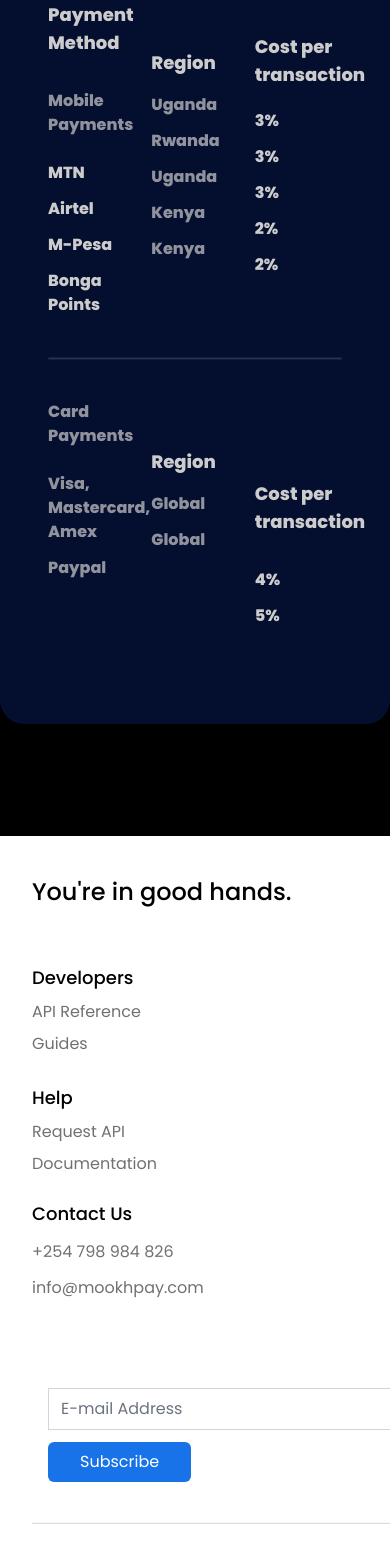
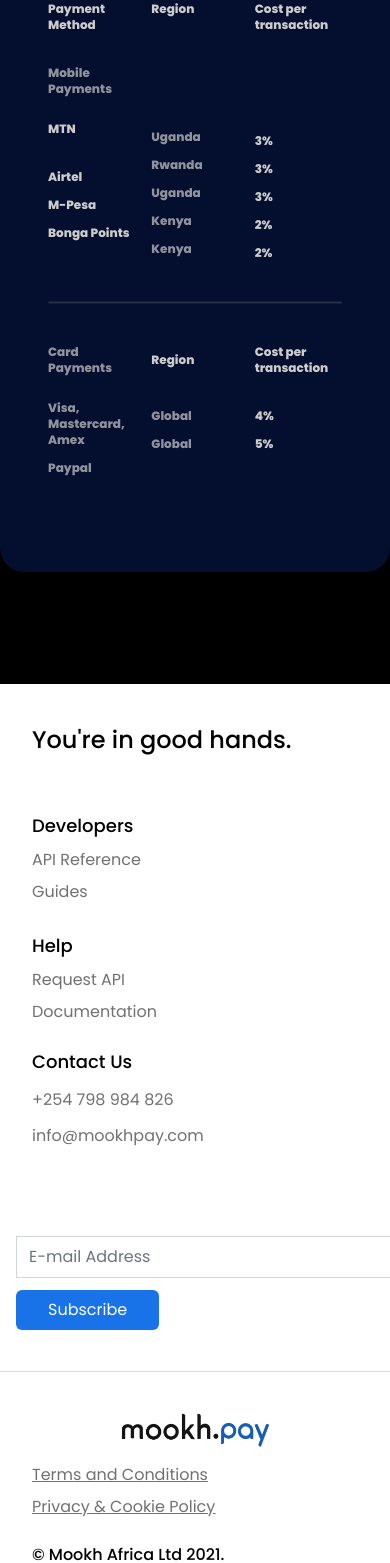
Before and after one commit to MOOKHAFRICA/mookhpay-landing, a Next.js app: page / in a window 390 px wide. Shown: the part 3840-5403 px from the top of the page. Built offline with nearby package versions, Linux system fonts and the light colour scheme.

Commit message:
made card responsive

```diff
--- a/components/footer.js
+++ b/components/footer.js
@@ -39,14 +39,14 @@
   const yearNow = new Date().getFullYear();
 
   return (
-    <footer className="mx-8 mt-10 mb-14 w-screen">
-      <div className="container mx-auto">
-        <div>
+    <footer className=" mt-10 mb-14 w-screen">
+      <div className="container ">
+        <div className="mx-8">
           <h1 className="text-blck font-medium text-2xl">
             You're in good hands.
           </h1>
         </div>
-        <div className="grid grid-cols-1 md:grid-cols-3 mt-14">
+        <div className="grid grid-cols-1 md:grid-cols-3 mt-14 mx-8">
           <div>
             <div>
               <p className="text-black font-medium text-lg">Developers</p>
@@ -117,7 +117,7 @@
         </div>
         <form onSubmit={handleSubmit}>
           <div className="lg:flex space-x-4 md:space-x-16 mt-10 lg:mt-24">
-            <div className="invisible lg:visible">
+            <div className="invisible lg:visible mx-8">
               <p className="text-black  font-semibold">
                 Receive the latest <br />
                 updates from our team
@@ -156,25 +156,25 @@
         <div className="mt-10 mb-10 border-b border-gray-600 opacity-20 xlg:mr-28">
           <hr />
         </div>
-        <div className="grid text-center lg:text-justify grid-cols-1 lg:grid-cols-4 mt-6">
-          <div className="mb-4">
+        <div className="grid grid-cols-1 lg:grid-cols-4 mt-6">
+          <div className="mb-4 mx-auto">
             <Link href="/">
-              <a className="text-black font-black text-3xl">
-                <img src="logo.png" className="logo-footer " />
-              </a>
+              <ata>
+                <img src="logo.png" className="logo-footer  object-center" />
+              </ata>
             </Link>
           </div>
-          <div className="mb-2">
+          <div className="mb-2 mx-8">
             <p className="text-cwc-grey text-base underline">
               <a href="#">Terms and Conditions</a>
             </p>
           </div>
-          <div className="mb-6">
+          <div className="mb-6 mx-8">
             <p className="text-cwc-grey text-base underline">
               <a href="#">Privacy & Cookie Policy</a>
             </p>
           </div>
-          <div>
+          <div className="mx-8">
             <p className="text-black font-medium text-base">
               {`© Mookh Africa Ltd ${yearNow}.`}
             </p>
--- a/components/pricing.js
+++ b/components/pricing.js
@@ -1,7 +1,7 @@
 export default function Pricing() {
   return (
     <div
-      className="container mx-8 lg:mx-auto grid grid-cols-1 md:grid-cols-2 pb-16"
+      className="container mx-8 lg:mx-auto grid grid-cols-1 md:grid-cols-2 pb-16 w-auto"
       id="pricing"
     >
       <div>
--- a/components/pricingCard.js
+++ b/components/pricingCard.js
@@ -1,65 +1,71 @@
 export default function PricingCard() {
   return (
     <div className="w-screen">
-      <div className="container mx-auto">
+      <div className="container mx-auto -w-auto">
         <div className="bg-cwc-featuresbg hover:bg-gradient-to-r from-cwc-fone to-cwc-tone rounded-3xl p-12 pb-24 opacity-80">
           <div className="grid grid-cols-3 gap-4">
             <div>
               <div>
-                <p className="text-white font-extrabold text-lg lg:text-xl">
+                <p className="text-white font-extrabold md:text-lg lg:text-xl text-xs">
                   Payment Method
                 </p>
               </div>
               <div>
-                <p className="text-white opacity-70 lg:text-lg mt-8 mb-6 font-extrabold">
+                <p className="text-white opacity-70 lg:text-lg mt-8 mb-6 font-extrabold md:text-lg text-xs">
                   Mobile Payments
                 </p>
               </div>
               <div>
-                <p className="text-white font-extrabold uppercase mb-3 lg:mb-11">
+                <p className="text-white font-extrabold uppercase md:mb-3 mb-8 lg:mb-11 md:text-lg text-xs">
                   mtn
                 </p>
               </div>
               <div>
-                <p className="text-white font-extrabold">Airtel</p>
+                <p className="text-white font-extrabold md:text-lg text-xs">
+                  Airtel
+                </p>
               </div>
               <div>
-                <p className="text-white font-extrabold mt-3">M-Pesa</p>
+                <p className="text-white font-extrabold mt-3 md:text-lg text-xs">
+                  M-Pesa
+                </p>
               </div>
               <div>
-                <p className="text-white font-extrabold mt-3">Bonga Points</p>
+                <p className="text-white font-extrabold mt-3 md:text-lg text-xs">
+                  Bonga Points
+                </p>
               </div>
             </div>
 
             <div>
               <div>
-                <p className="text-white font-extrabold text-lg mt-12 md:mt-0 lg:text-xl">
+                <p className="text-white font-extrabold  md:mt-12 mt-0 lg:text-xl md:text-lg text-xs">
                   Region
                 </p>
               </div>
-              <div className="mt-4 md:mt-32 lg:mt-20">
+              <div className="mt-28 md:mt-32 lg:mt-5">
                 <div>
-                  <p className="text-white opacity-70 font-extrabold mt-3">
+                  <p className="text-white opacity-70 font-extrabold mt-3 md:text-lg text-xs">
                     Uganda
                   </p>
                 </div>
                 <div>
-                  <p className="text-white opacity-70 font-extrabold mt-3">
+                  <p className="text-white opacity-70 font-extrabold mt-3 md:text-lg text-xs">
                     Rwanda
                   </p>
                 </div>
                 <div>
-                  <p className="text-white opacity-70 font-extrabold mt-3">
+                  <p className="text-white opacity-70 font-extrabold mt-3 md:text-lg text-xs">
                     Uganda
                   </p>
                 </div>
                 <div>
-                  <p className="text-white opacity-70 font-extrabold mt-3">
+                  <p className="text-white opacity-70 font-extrabold mt-3 md:text-lg text-xs">
                     Kenya
                   </p>
                 </div>
                 <div>
-                  <p className="text-white opacity-70 font-extrabold mt-3">
+                  <p className="text-white opacity-70 font-extrabold mt-3 md:text-lg text-xs ">
                     Kenya
                   </p>
                 </div>
@@ -68,25 +74,35 @@
 
             <div>
               <div>
-                <p className="pb-5 mt-8 md:mt-0 lg:pb-0 text-white font-extrabold text-lg lg:text-xl">
+                <p className="pb-5 md:mt-8 mt-0 lg:pb-0 text-white font-extrabold  lg:text-xl md:text-lg text-xs">
                   Cost per transaction
                 </p>
               </div>
-              <div className="md:mt-20">
+              <div className="md:mt-8 mt-20">
                 <div>
-                  <p className="text-white font-extrabold">3%</p>
+                  <p className="text-white font-extrabold md:text-lg text-xs">
+                    3%
+                  </p>
                 </div>
                 <div>
-                  <p className="text-white font-extrabold mt-3">3%</p>
+                  <p className="text-white font-extrabold mt-3 md:text-lg text-xs">
+                    3%
+                  </p>
                 </div>
                 <div>
-                  <p className="text-white font-extrabold mt-3">3%</p>
+                  <p className="text-white font-extrabold mt-3 md:text-lg text-xs">
+                    3%
+                  </p>
                 </div>
                 <div>
-                  <p className="text-white font-extrabold mt-3">2%</p>
+                  <p className="text-white font-extrabold mt-3 md:text-lg text-xs">
+                    2%
+                  </p>
                 </div>
                 <div>
-                  <p className="text-white font-extrabold mt-3">2%</p>
+                  <p className="text-white font-extrabold mt-3 md:text-lg text-xs">
+                    2%
+                  </p>
                 </div>
               </div>
             </div>
@@ -97,53 +113,57 @@
           <div className="grid grid-cols-3 gap-4">
             <div>
               <div>
-                <p className="text-white opacity-70 lg:text-lg mb-6 lg:pb-6 font-extrabold">
+                <p className="text-white opacity-70 lg:text-lg mb-6 lg:pb-6 font-extrabold md:text-lg text-xs">
                   Card Payments
                 </p>
               </div>
               <div>
-                <p className="text-white opacity-70 font-extrabold md:mb-9 lg:mb-0 mt-3">
+                <p className="text-white opacity-70 font-extrabold md:mb-9 lg:mb-0 mt-3 md:text-lg text-xs">
                   Visa, Mastercard, Amex
                 </p>
               </div>
               <div>
-                <p className="text-white opacity-70 font-extrabold md:mb-9 lg:mb-0 mt-3">
+                <p className="text-white opacity-70 font-extrabold md:mb-9 lg:mb-0 mt-3 md:text-lg text-xs">
                   Paypal
                 </p>
               </div>
             </div>
 
-            <div className="md:mt-20 lg:mt-12">
-              <div className="visible md:invisible">
-                <p className="text-white font-extrabold text-lg mb-4 md:mb-0 mt-12 md:mt-0 lg:text-xl">
+            <div className="md:mt-20 lg:mt-0 mt-0">
+              <div className="visible md:invisible mt-0">
+                <p className="text-white font-extrabold  mb-4 md:mb-0 md:mt-12 mt-2 lg:text-xl md:text-lg text-xs">
                   Region
                 </p>
               </div>
-              <div>
-                <p className="text-white opacity-70 font-extrabold md:mb-9 lg:mb-0 ">
+              <div className="md:mt-0 mt-10">
+                <p className="text-white opacity-70 font-extrabold md:mb-9 lg:mb-0  md:text-lg text-xs">
                   Global
                 </p>
               </div>
 
               <div>
-                <p className="text-white opacity-70 font-extrabold mt-3">
+                <p className="text-white opacity-70 font-extrabold mt-3 md:text-lg text-xs">
                   Global
                 </p>
               </div>
             </div>
 
-            <div className="mt-20 lg:mt-12">
+            <div className="md:mt-20 lg:mt-12 mt-0 ">
               <div className="visible md:invisible">
-                <p className="pb-5 md:mt-8 lg:mt-0 lg:pb-0 text-white font-extrabold text-lg lg:text-xl">
+                <p className="pb-5 md:mt-8 lg:mt-0 lg:pb-0 text-white font-extrabold  lg:text-xl md:text-lg text-xs">
                   Cost per transaction
                 </p>
               </div>
               <div>
-                <p className="text-white font-extrabold mt-3">4%</p>
+                <p className="text-white font-extrabold mt-3 md:text-lg text-xs">
+                  4%
+                </p>
               </div>
 
               <div>
-                <p className="text-white font-extrabold mt-3">5%</p>
+                <p className="text-white font-extrabold mt-3 md:text-lg text-xs">
+                  5%
+                </p>
               </div>
             </div>
           </div>
```
